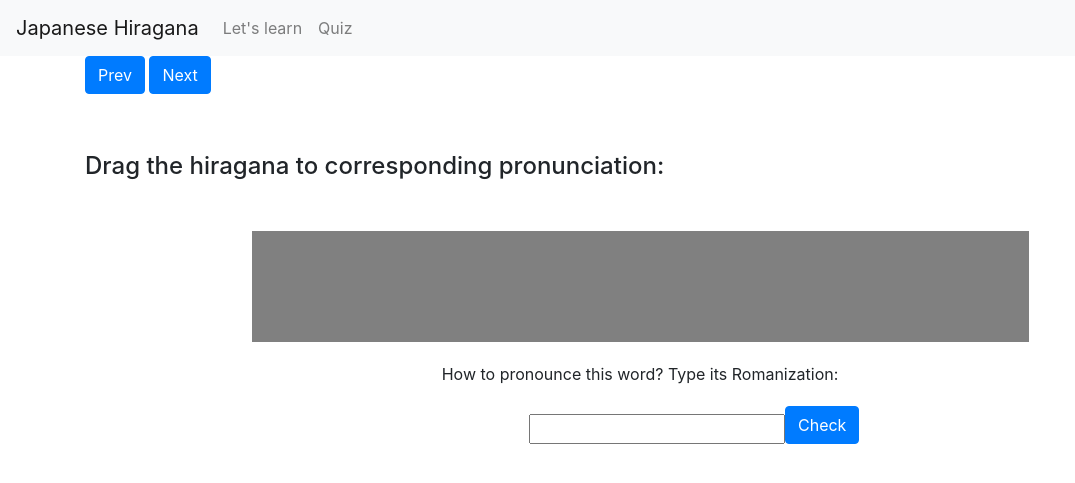
After one commit to ShionWayne/Japanese-Hiragana-Learning, a Flask app: template templates/quiz_3.html in a window 1280 px wide. The commit adds this page. Shown: the top 483 px of the page, without its empty margins (0-1075 px from the left). Run offline with Flask 2, Linux system fonts and the light colour scheme; the template is opened without the code that fills it, so the values that code supplies are empty; some libraries are stand-ins or nearby versions.

Commit message:
finish 2&3

```diff
--- a/main.py
+++ b/main.py
@@ -1,6 +1,76 @@
+from email.mime import audio
+import os
 from flask import Flask, render_template
 
+audio_folder = os.path.join('static', 'audio')
+
 app = Flask(__name__)
+app.config['learn_audio'] = os.path.join(audio_folder, 'learn')
+app.config['quiz_2_audio'] = os.path.join(audio_folder, 'quiz/2')
+
+learn_dict = {'a': 'あ','i':'い', 'u': 'う', 'e': 'え', 'o':'お'}
+learn_data = [
+    {
+        'id': 'a',
+        'hiragana': 'あ',
+        'sounds_like': 'ah',
+        'audio': os.path.join(app.config['learn_audio'], 'a.mp3')
+    },
+    {
+        'id': 'i',
+        'hiragana': 'い',
+        'sounds_like': 'e',
+        'audio': os.path.join(app.config['learn_audio'], 'i.mp3')
+    },
+    {
+        'id': 'u',
+        'hiragana': 'う',
+        'sounds_like': 'woo',
+        'audio': os.path.join(app.config['learn_audio'], 'u.mp3')
+    },
+    {
+        'id': 'e',
+        'hiragana': 'え',
+        'sounds_like': 'i',
+        'audio': os.path.join(app.config['learn_audio'], 'e.mp3')
+    },
+    {
+        'id': 'o',
+        'hiragana': 'お',
+        'sounds_like': 'o',
+        'audio': os.path.join(app.config['learn_audio'], 'o.mp3')
+    }
+]
+
+quiz_2_data = [
+    {
+        "q_type": 2,
+        "hiragana": "おい",
+        "roman": "hey",
+        "audio": os.path.join("../" + app.config['quiz_2_audio'], 'oi.mp3')
+    },
+    {
+        "q_type": 2,
+        "hiragana": "うえ",
+        "roman": "up",
+        "audio": os.path.join("../" + app.config['quiz_2_audio'], 'ue.mp3')
+    },
+    {
+        "q_type": 2,
+        "hiragana": "あう",
+        "roman": "Meet",
+        "audio": os.path.join("../" + app.config['quiz_2_audio'], 'au.mp3')
+    }
+]
+
+
+quiz_3_data = [
+    {
+        "q_type": 3,
+        "hiragana": "あおい",
+        "roman": "blue"
+    }
+]
 
 @app.route('/learn/<int:id>')
 def learn(id):
@@ -9,7 +79,9 @@ def learn(id):
 @app.route('/quiz/<int:id>')
 def quiz(id):
     if id == 2:
-        return render_template("quiz_2.html")
+        return render_template("quiz_2.html", data=quiz_2_data, p_id=id)
+    if id == 3:
+        return render_template("quiz_3.html", data=quiz_3_data, p_id=id)
     return "this is quiz {}".format(str(id))
 
 @app.route('/quiz_end')
--- a/static/quiz_2.css
+++ b/static/css/quiz_2.css
@@ -1,5 +1,9 @@
 
 #quiz_2_content {
+    margin-top: 50px;
+}
+
+#quiz_2_instruct{
     margin-top: 50px;
 }
 
@@ -18,5 +22,5 @@
 }
 
 .quiz-2-row {
-    margin-bottom: 20px;
+    margin-bottom: 50px;
 }
--- /dev/null
+++ b/static/css/quiz_3.css
@@ -0,0 +1,31 @@
+#quiz_3_instruct{
+    margin-top: 50px;
+}
+
+#quiz_3_content{
+    margin-top: 50px;
+    text-align: center;
+}
+
+#hiragana-question{
+    padding: 5%;
+    background-color: grey;
+    margin-left: 15%;
+    margin-right: 15%;
+    font-size: 60px;
+}
+
+#quiz_3_question_instrct{
+    margin-top: 20px;
+    margin-bottom: 20px;
+}
+
+#quiz_3_input{
+    display: block;
+    margin-right: auto;
+    margin-left: auto;
+}
+
+#quiz_3_input_container{
+    margin-left: 40%;
+}
--- a/static/quiz_2.js
+++ /dev/null
@@ -1,4 +0,0 @@
-function playMusic(){
-    var music = new Audio('musicfile.mp3');
-    music.play();
-}
--- /dev/null
+++ b/templates/quiz_3.html
@@ -0,0 +1,34 @@
+{% extends "layout.html"  %}
+
+{% block individual_css_or_js_tags %}
+<link rel="stylesheet" href="{{ url_for('static',filename='css/quiz_3.css') }}">
+<script src="{{ url_for('static',filename='js/quiz_3.js') }}"></script>
+{% endblock %}
+
+{% block content %}
+<button type="submit" class="btn btn-primary mb-2"><a href="{{ url_for('quiz', id=2) }}" style="color:inherit">Prev</a></button>
+<button type="submit" class="btn btn-primary mb-2"><a href="{{ url_for('quiz', id=4) }}" style="color:inherit">Next</a></button>
+
+
+<h4 id="quiz_3_instruct">
+    Drag the hiragana to corresponding pronunciation:
+</h4>
+
+<div id="quiz_3_content">
+    <div id="hiragana-question">
+        {{ data[0].hiragana }}
+    </div>
+    <div id="quiz_3_question_instrct">
+        How to pronounce this word? Type its Romanization:
+    </div>
+    <div id="quiz_3_input_container">
+        <form class="form-inline sm-4" action="">
+            <div class="form-group">
+                <input type="text" id="quiz_3_input">
+            </div>
+            <button type="submit" class="btn btn-primary mb-2">Check</button>
+        </form>
+    </div>
+</div>
+
+{% endblock %}
```
Also changed, not shown: static/js/quiz_2.js (added, +13 -0 lines), templates/quiz_2.html (+17 -5 lines), static/js/quiz_3.js (added), 9 other files.
